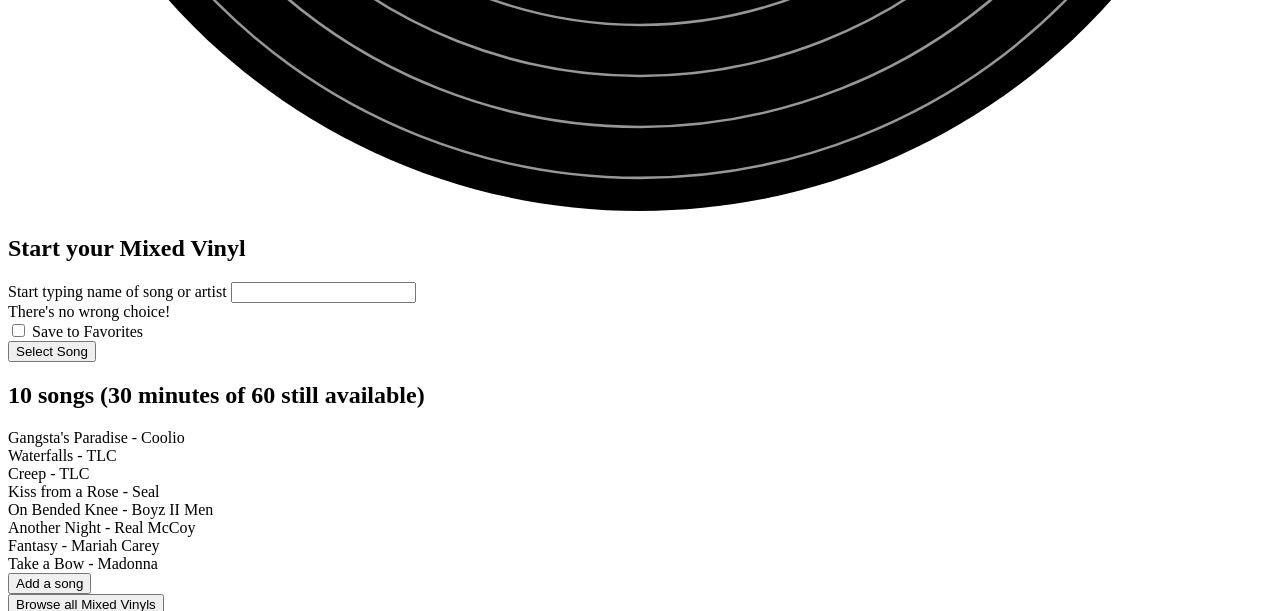
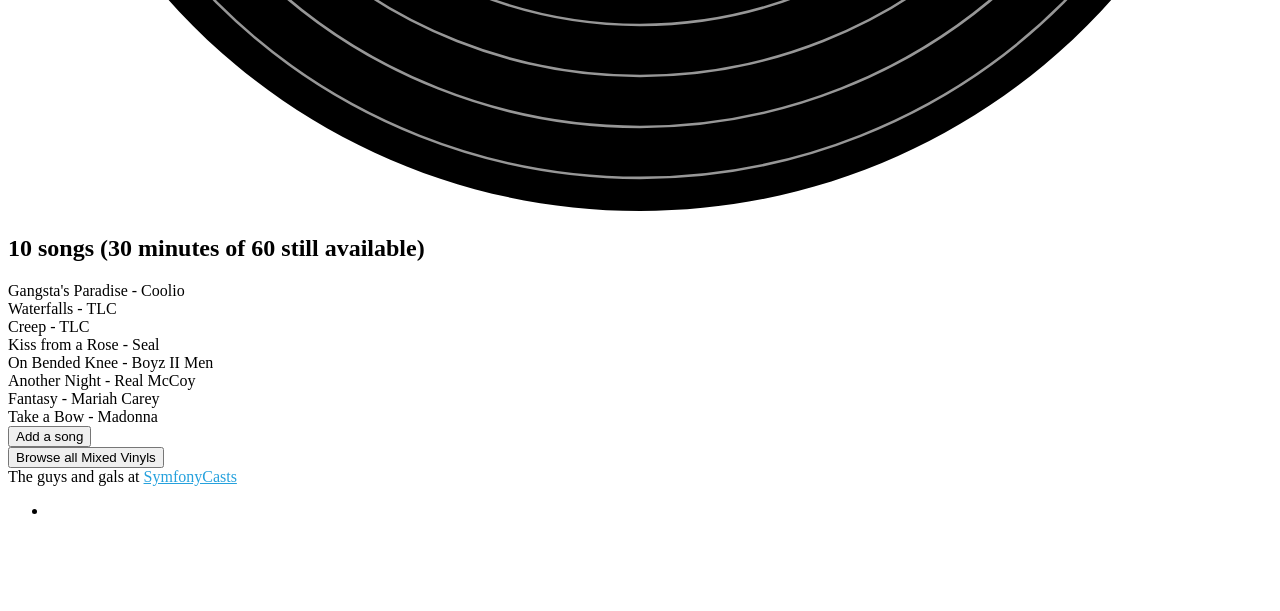
Before and after one commit to SymfonyCasts/symfony6, a Symfony app: template templates/homepage.html.twig in a window 1280 px wide. Shown: the part 1206-1817 px from the top of the page. After the commit the page ends 1720 px from the top, so only its background shows below. Run offline with Twig, Linux system fonts and the light colour scheme; the template is opened without the code that fills it, so the values that code supplies are empty; some libraries are stand-ins or nearby versions.

Commit message:
few more tweaks to empty states

```diff
--- a/templates/base.html.twig
+++ b/templates/base.html.twig
@@ -34,9 +34,17 @@
                     <a href="#" class="me-3" style="color: #fff; text-decoration: none;">
                         All Mixes
                     </a>
-                    <a href="#" style="color: #fff;">
-                        <i class="fas fa-user-astronaut p-2" style="border: solid 1px #fff; border-radius: 50px; font-size: 40px;"></i>
-                    </a>
+                    <!-- Not Authenticated -->
+                        <!-- <button href="#" class="btn btn-primary btn-sm">
+                            Login
+                        </button> -->
+                    <!-- End Not Authenticated -->
+
+                    <!-- If Authenticated -->
+                        <a href="#" style="color: #fff;">
+                            <i class="fas fa-user-astronaut p-2" style="border: solid 1px #fff; border-radius: 50px; font-size: 40px;"></i>
+                        </a>
+                    <!-- End Authenticated -->
                 </div>
             </div>
         </nav>
--- a/templates/homepage.html.twig
+++ b/templates/homepage.html.twig
@@ -31,9 +31,9 @@
             </svg>
         </div>
         <div class="col-12 col-md-8 ps-5">
-            <!-- If no songs to list -->
-                <h2>Start your  Mixed Vinyl</h2>
-                <form>
+            <!-- Begin Empty State -->
+                <!-- <h2>Start your  Mixed Vinyl</h2>
+                <form class="mt-4">
                   <div class="mb-3">
                     <label for="songChoice" class="form-label">Start typing name of song or artist</label>
                     <input type="song" class="form-control" id="songChoice" aria-describedby="songSelection">
@@ -43,8 +43,8 @@
                     <input type="checkbox" class="form-check-input" id="exampleCheck1">
                     <label class="form-check-label" for="exampleCheck1">Save to Favorites</label>
                   </div>
-                  <button type="submit" class="btn btn-primary">Select Song</button>
-                </form>
+                  <button type="submit" class="btn btn-success">Add Song</button>
+                </form> -->
             <!-- End Empty State -->
             <!-- Else -->
             <h2 class="mb-4">10 songs (30 minutes of 60 still available)</h2>
```
